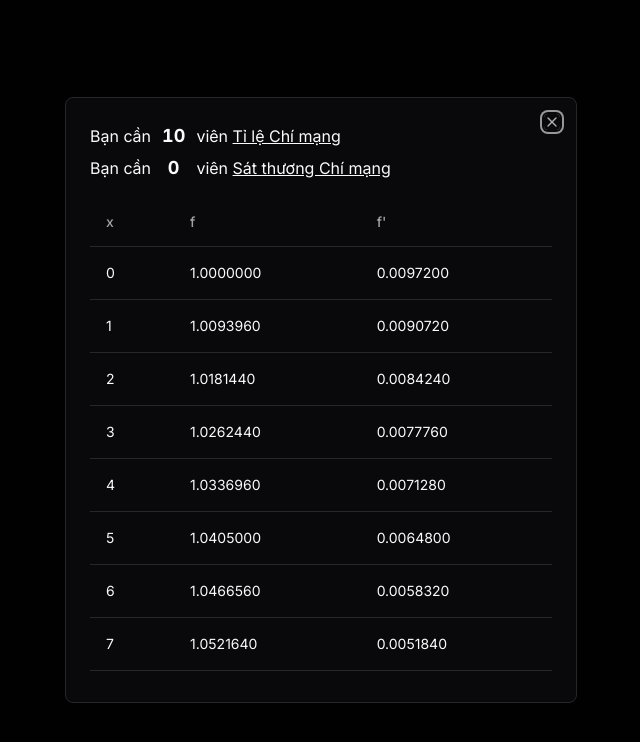
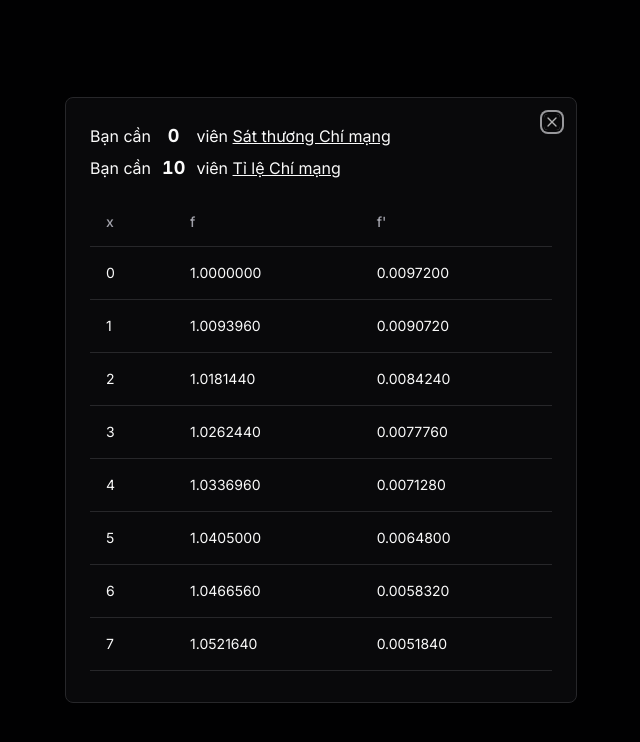
Before and after one commit to ask4fukumi/aov-helpers, a Next.js app: page / in a window 1280 px wide. Both pictures are taken after a click on the button "Tính". Shown: the top 742 px of the page, without its empty margins (319-959 px from the left). Built offline with nearby package versions, Linux system fonts and the light colour scheme.

Commit message:
feat: added descriptions

```diff
--- a/src/app/page.tsx
+++ b/src/app/page.tsx
@@ -22,6 +22,7 @@ import { ScrollArea } from "src/libs/components/ui/scroll-area"
 import {
   Table,
   TableBody,
+  TableCaption,
   TableCell,
   TableHead,
   TableHeader,
@@ -140,22 +141,28 @@ const CalculateButton: React.FC = () => {
           <div className="mb-1">
             Bạn cần{" "}
             <span className="inline-flex w-[3ch] justify-center text-lg font-bold tabular-nums">
+              {10 - x}
+            </span>
+            {" viên "}
+            <span className="underline">Sát thương Chí mạng</span>
+          </div>
+          <div className="">
+            Bạn cần{" "}
+            <span className="inline-flex w-[3ch] justify-center text-lg font-bold tabular-nums">
               {x}
             </span>
             {" viên "}
             <span className="underline">Tỉ lệ Chí mạng</span>
           </div>
-          <div className="">
-            Bạn cần{" "}
-            <span className="inline-flex w-[3ch] justify-center text-lg font-bold tabular-nums">
-              {10 - x}
-            </span>
-            {" viên "}
-            <span className="underline">Sát thương Chí mạng</span>
-          </div>
         </div>
         <ScrollArea className="max-h-[60dvh] w-full">
           <Table>
+            <TableCaption className="px-4 text-left">
+              x là số viên ngọc Tỉ lệ Chí mạng.
+              <br />f là khả năng gây sát thương (càng cao càng tốt).
+              <br />
+              {"f' là đạo hàm của f (f là một hàm parabol)."}
+            </TableCaption>
             <TableHeader className="border-red sticky top-0 bg-background">
               <TableRow className="">
                 <TableHead>x</TableHead>
```
